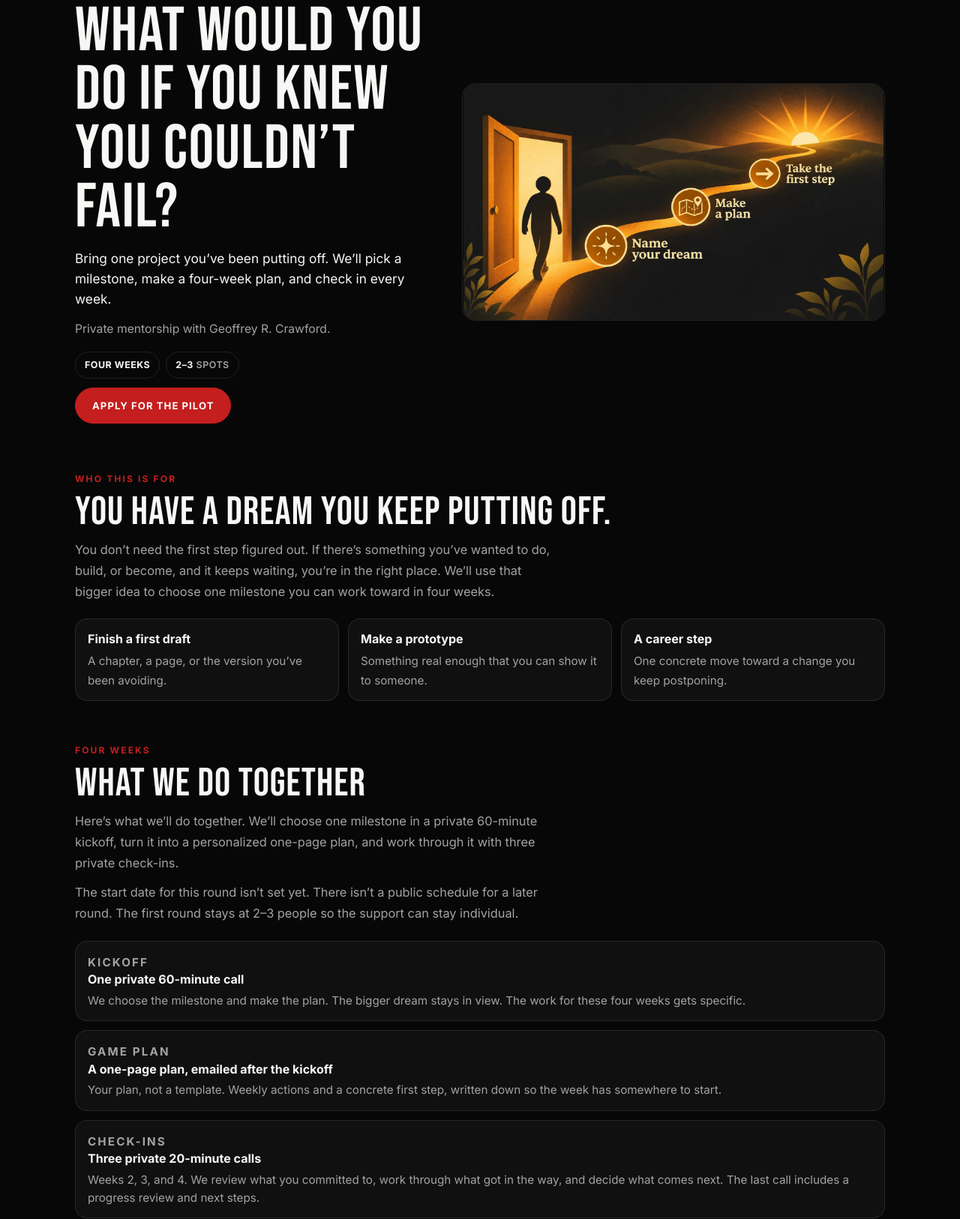
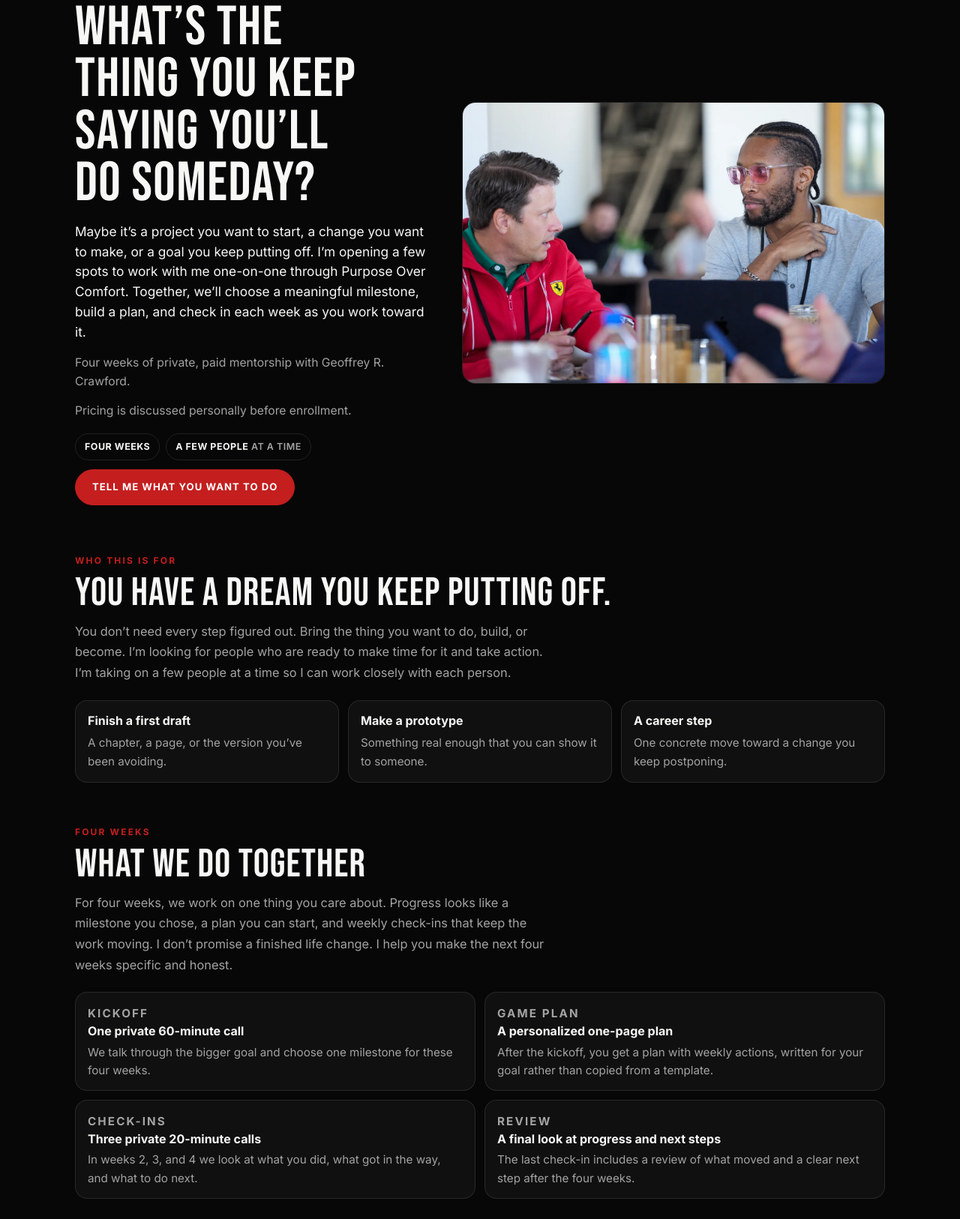
Before and after one commit to GeoffreyC00/omega-greed-landing-page, a plain HTML site: page purpose-over-comfort/index.html in a window 1280 px wide. Shown: the part 127-1753 px from the top of the page at 75% size. Drawn offline with Linux system fonts and the light colour scheme.

Commit message:
Invite YouTube viewers to apply for paid mentorship without a public price.
The conversation photo leads the page, and enrollment pricing is discussed personally after someone applies.

Co-authored-by: Cursor <cursoragent@cursor.com>

```diff
--- a/purpose-over-comfort/index.html
+++ b/purpose-over-comfort/index.html
@@ -6,7 +6,7 @@
     <title>Purpose Over Comfort — OmegaGreed</title>
     <meta
       name="description"
-      content="Purpose Over Comfort is a four-week personal project planning and accountability pilot with Geoffrey R. Crawford. Two to three spots. $750. Apply first. No payment on this page."
+      content="Purpose Over Comfort is four weeks of private, paid mentorship with Geoffrey R. Crawford. Apply to talk through the thing you keep putting off. Pricing is discussed personally before enrollment."
     />
     <meta name="robots" content="noindex, nofollow" />
     <meta name="referrer" content="origin" />
@@ -37,6 +37,7 @@
 
       html {
         scroll-behavior: smooth;
+        scroll-padding-top: 88px;
       }
 
       body {
@@ -118,8 +119,8 @@
 
       h1 {
         margin: 0;
-        font-size: clamp(2.45rem, 10.5vw, 5.2rem);
-        max-width: 14ch;
+        font-size: clamp(2.35rem, 8.4vw, 4.6rem);
+        max-width: 13ch;
       }
 
       h2 {
@@ -206,10 +207,15 @@
       .hero-photo img {
         width: 100%;
         height: auto;
-        aspect-ratio: 1672 / 941;
-        object-fit: contain;
+        aspect-ratio: 1600 / 1067;
+        object-fit: cover;
+        object-position: center 42%;
         border: 1px solid var(--line);
         border-radius: 18px;
+      }
+
+      #apply {
+        scroll-margin-top: 88px;
       }
 
       .hero-status {
@@ -540,29 +546,22 @@
           grid-template-columns: repeat(3, 1fr);
         }
 
+        .steps {
+          grid-template-columns: 1fr 1fr;
+        }
+
         .example-grid {
           gap: 18px;
         }
 
         .bio {
           grid-template-columns: 1.15fr 0.85fr;
-          grid-template-areas:
-            "lead copy"
-            "lead support";
-          gap: 28px 36px;
+          gap: 36px;
           align-items: start;
         }
 
-        .lead-figure {
-          grid-area: lead;
-        }
-
-        .bio .prose {
-          grid-area: copy;
-        }
-
-        .support-figure {
-          grid-area: support;
+        .bio-figure {
+          order: 2;
         }
 
         .form-card {
@@ -586,17 +585,23 @@
         <div class="wrap hero-layout">
           <div class="hero-copy">
             <p class="eyebrow">Purpose Over Comfort</p>
-            <h1>What would you do if you knew you couldn’t fail?</h1>
+            <h1>What’s the thing you keep saying you’ll do someday?</h1>
             <p class="lede">
-              Bring one project you’ve been putting off. We’ll pick a milestone,
-              make a four-week plan, and check in every week.
+              Maybe it’s a project you want to start, a change you want to make,
+              or a goal you keep putting off. I’m opening a few spots to work
+              with me one-on-one through Purpose Over Comfort. Together, we’ll
+              choose a meaningful milestone, build a plan, and check in each week
+              as you work toward it.
             </p>
             <p class="offer-line">
-              Private mentorship with Geoffrey R. Crawford.
+              Four weeks of private, paid mentorship with Geoffrey R. Crawford.
+            </p>
+            <p class="offer-line">
+              Pricing is discussed personally before enrollment.
             </p>
             <ul class="price-row">
               <li><strong>Four weeks</strong></li>
-              <li><strong>2–3</strong> spots</li>
+              <li><strong>A few people</strong> at a time</li>
             </ul>
             <p class="hero-status" id="hero-status">Applications opening soon</p>
             <div class="hero-actions">
@@ -611,10 +616,10 @@
           </div>
           <figure class="hero-photo">
             <img
-              src="../assets/purpose-over-comfort-hero.webp"
-              alt="A figure steps through an open door onto a path marked Name your dream, Make a plan, and Take the first step."
-              width="1672"
-              height="941"
+              src="../assets/purpose-over-comfort-hero-conversation.webp"
+              alt="Geoffrey Crawford listening to a man in a red jacket during a conversation at a table."
+              width="1600"
+              height="1067"
             />
           </figure>
         </div>
@@ -625,10 +630,10 @@
           <p class="eyebrow">Who this is for</p>
           <h2>You have a dream you keep putting off.</h2>
           <p class="section-lead">
-            You don’t need the first step figured out. If there’s something
-            you’ve wanted to do, build, or become, and it keeps waiting, you’re
-            in the right place. We’ll use that bigger idea to choose one
-            milestone you can work toward in four weeks.
+            You don’t need every step figured out. Bring the thing you want to
+            do, build, or become. I’m looking for people who are ready to make
+            time for it and take action. I’m taking on a few people at a time so
+            I can work closely with each person.
           </p>
           <ul class="examples">
             <li>
@@ -652,39 +657,42 @@
           <p class="eyebrow">Four weeks</p>
           <h2>What we do together</h2>
           <p class="section-lead">
-            Here’s what we’ll do together. We’ll choose one milestone in a
-            private 60-minute kickoff, turn it into a personalized one-page
-            plan, and work through it with three private check-ins.
-          </p>
-          <p class="section-lead" style="margin-top: 12px">
-            The start date for this round isn’t set yet. There isn’t a public
-            schedule for a later round. The first round stays at 2–3 people so
-            the support can stay individual.
+            For four weeks, we work on one thing you care about. Progress looks
+            like a milestone you chose, a plan you can start, and weekly
+            check-ins that keep the work moving. I don’t promise a finished life
+            change. I help you make the next four weeks specific and honest.
           </p>
           <div class="steps">
             <article class="step">
               <p class="step-num">Kickoff</p>
               <h3>One private 60-minute call</h3>
               <p>
-                We choose the milestone and make the plan. The bigger dream
-                stays in view. The work for these four weeks gets specific.
+                We talk through the bigger goal and choose one milestone for
+                these four weeks.
               </p>
             </article>
             <article class="step">
               <p class="step-num">Game plan</p>
-              <h3>A one-page plan, emailed after the kickoff</h3>
+              <h3>A personalized one-page plan</h3>
               <p>
-                Your plan, not a template. Weekly actions and a concrete first
-                step, written down so the week has somewhere to start.
+                After the kickoff, you get a plan with weekly actions, written
+                for your goal rather than copied from a template.
               </p>
             </article>
             <article class="step">
               <p class="step-num">Check-ins</p>
               <h3>Three private 20-minute calls</h3>
               <p>
-                Weeks 2, 3, and 4. We review what you committed to, work through
-                what got in the way, and decide what comes next. The last call
-                includes a progress review and next steps.
+                In weeks 2, 3, and 4 we look at what you did, what got in the
+                way, and what to do next.
+              </p>
+            </article>
+            <article class="step">
+              <p class="step-num">Review</p>
+              <h3>A final look at progress and next steps</h3>
+              <p>
+                The last check-in includes a review of what moved and a clear
+                next step after the four weeks.
               </p>
             </article>
           </div>
@@ -715,16 +723,6 @@
           <p class="eyebrow">Meet the person behind OmegaGreed</p>
           <h2>Geoffrey R. Crawford</h2>
           <div class="bio">
-            <figure class="bio-figure lead-figure">
-              <img
-                class="lead"
-                src="../assets/purpose-over-comfort-listening.webp"
-                alt="Geoffrey Crawford listening to a man in a red jacket during a conversation at a table."
-                width="1600"
-                height="1067"
-              />
-              <figcaption>Listening during a one-to-one conversation.</figcaption>
-            </figure>
             <div class="prose">
               <p>
                 I’m Geoffrey Crawford. I’ve spent more than eight years turning
@@ -734,7 +732,7 @@
                 to you, and make a plan you can start this week.
               </p>
             </div>
-            <figure class="bio-figure support-figure">
+            <figure class="bio-figure">
               <img
                 class="support"
                 src="../assets/purpose-over-comfort-whiteboard.webp"
@@ -742,6 +740,7 @@
                 width="1100"
                 height="1647"
               />
+              <figcaption>Speaking in front of a Think Media whiteboard.</figcaption>
             </figure>
           </div>
         </div>
@@ -750,12 +749,14 @@
       <section class="section" id="apply" style="padding-top: 0">
         <div class="wrap">
           <p class="eyebrow">Application</p>
-          <h2 id="apply-title">The application</h2>
+          <h2 id="apply-title">Tell me what you want to pursue.</h2>
           <div class="form-card">
-            <p class="offer-price">Four weeks of private mentorship · $750 one time</p>
             <p class="fine" id="apply-next">
-              Applying is free. If it looks like a fit, I’ll email you to set up
-              a short conversation.
+              I’d love to hear about the goal you keep coming back to and what’s
+              been getting in the way. This is an application for paid,
+              four-week private mentorship. Applying is free. I’ll review your
+              answers and email you about whether we’re a fit, including pricing
+              and next steps.
             </p>
             <p class="status" id="application-status" role="status">
               Applications opening soon. These are the questions. There’s
@@ -798,7 +799,7 @@
               <p class="field-error" id="error-email"></p>
 
               <label for="year_vision">What’s something you’ve always wanted to do, build, or become?</label>
-              <p class="helper">Give yourself a minute to dream big. What would you go after if you gave yourself permission to take it seriously?</p>
+              <p class="helper">Give yourself a minute to dream big. What would you go after if you gave yourself permission to take it seriously? Tell me why it matters to you.</p>
               <textarea id="year_vision" name="year_vision" required disabled></textarea>
               <p class="field-error" id="error-year_vision"></p>
 
@@ -811,15 +812,14 @@
               <p class="field-error" id="error-four_weeks"></p>
 
               <button class="btn btn-primary submit" id="submit-button" type="submit" data-track="apply-click" disabled>
-                Apply for the pilot
+                Apply for private mentorship
               </button>
               </div>
               <div class="form-error" id="form-error" hidden></div>
               <div class="form-success" id="form-success" hidden>
                 <strong>Application received.</strong>
-                This is a paid pilot. I’ll email you if it looks like a fit so
-                we can schedule a short conversation. No payment is due now.
-                An offer to enroll only comes after that conversation.
+                Thank you for sharing what you want to pursue. I’ll review your
+                answers and follow up by email about next steps.
               </div>
             </form>
           </div>
@@ -948,9 +948,9 @@
             ok = false;
           }
           [
-            ["year_vision", "Say a little about what you’ve always wanted to do, build, or become."],
+            ["year_vision", "Tell me what you’ve always wanted to do, and why it matters."],
             ["obstacle", "Say what’s been getting in the way."],
-            ["four_weeks", "Say what would make you proud of the next four weeks."],
+            ["four_weeks", "Say what would make you proud of these four weeks."],
           ].forEach(function (item) {
             if (!payload[item[0]] || payload[item[0]].trim().length < 8) {
               setFieldError(item[0], item[1]);
@@ -963,8 +963,8 @@
         function openApplications() {
           status.hidden = true;
           document.getElementById("hero-status").hidden = true;
-          document.getElementById("hero-cta").textContent = "Apply for the pilot";
-          document.getElementById("apply-title").textContent = "Apply for the pilot";
+          document.getElementById("hero-cta").textContent = "Tell me what you want to do";
+          document.getElementById("apply-title").textContent = "Tell me what you want to pursue.";
           document.getElementById("apply-next").hidden = false;
           document.getElementById("question-preview").hidden = true;
           document.getElementById("application-fields").hidden = false;
@@ -972,7 +972,7 @@
             document.getElementById(name).disabled = false;
           });
           submitButton.disabled = false;
-          submitButton.textContent = "Apply for the pilot";
+          submitButton.textContent = "Apply for private mentorship";
         }
 
         document.querySelectorAll("[data-track='apply-click']").forEach(function (el) {
```
Also changed, not shown: assets/purpose-over-comfort-hero-conversation.webp (added).
